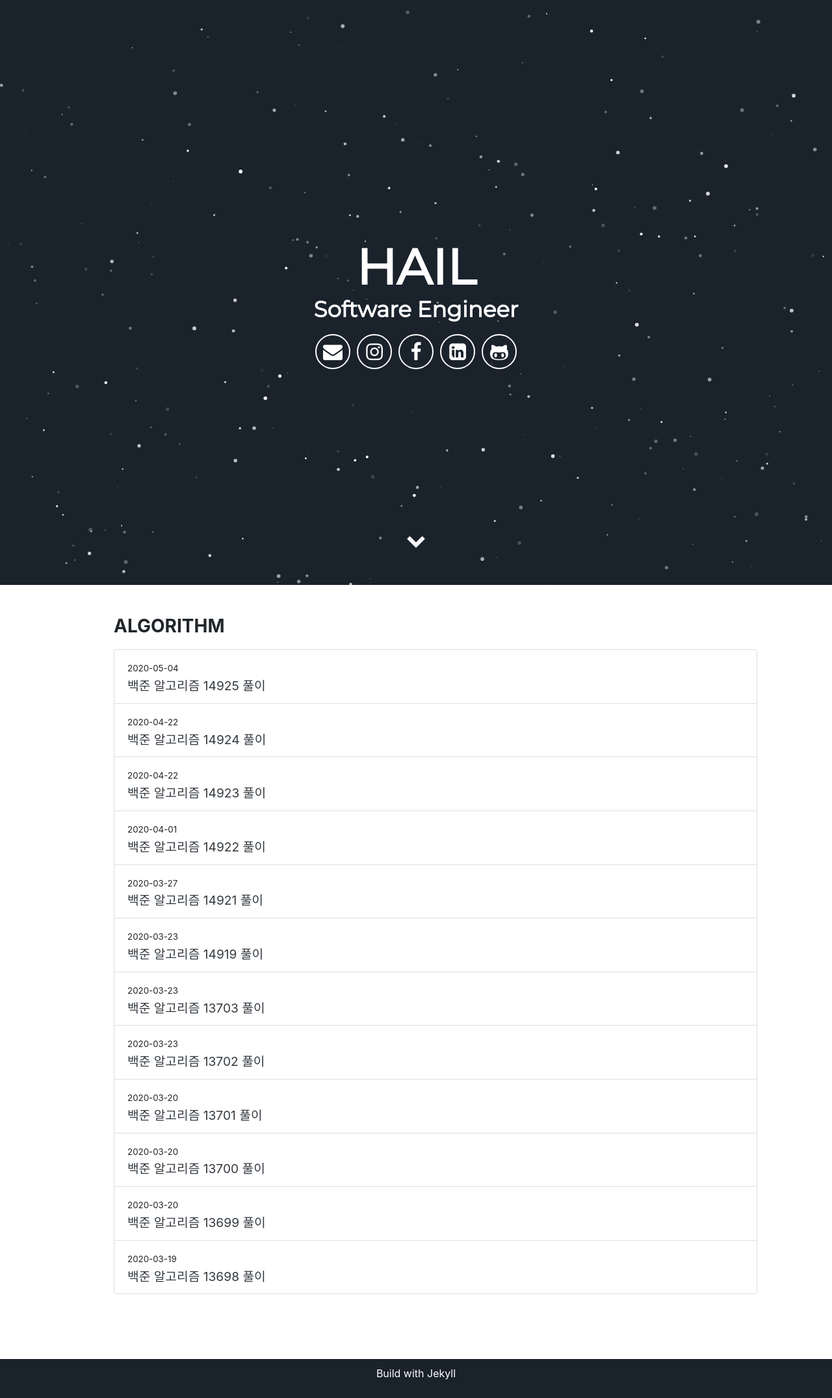
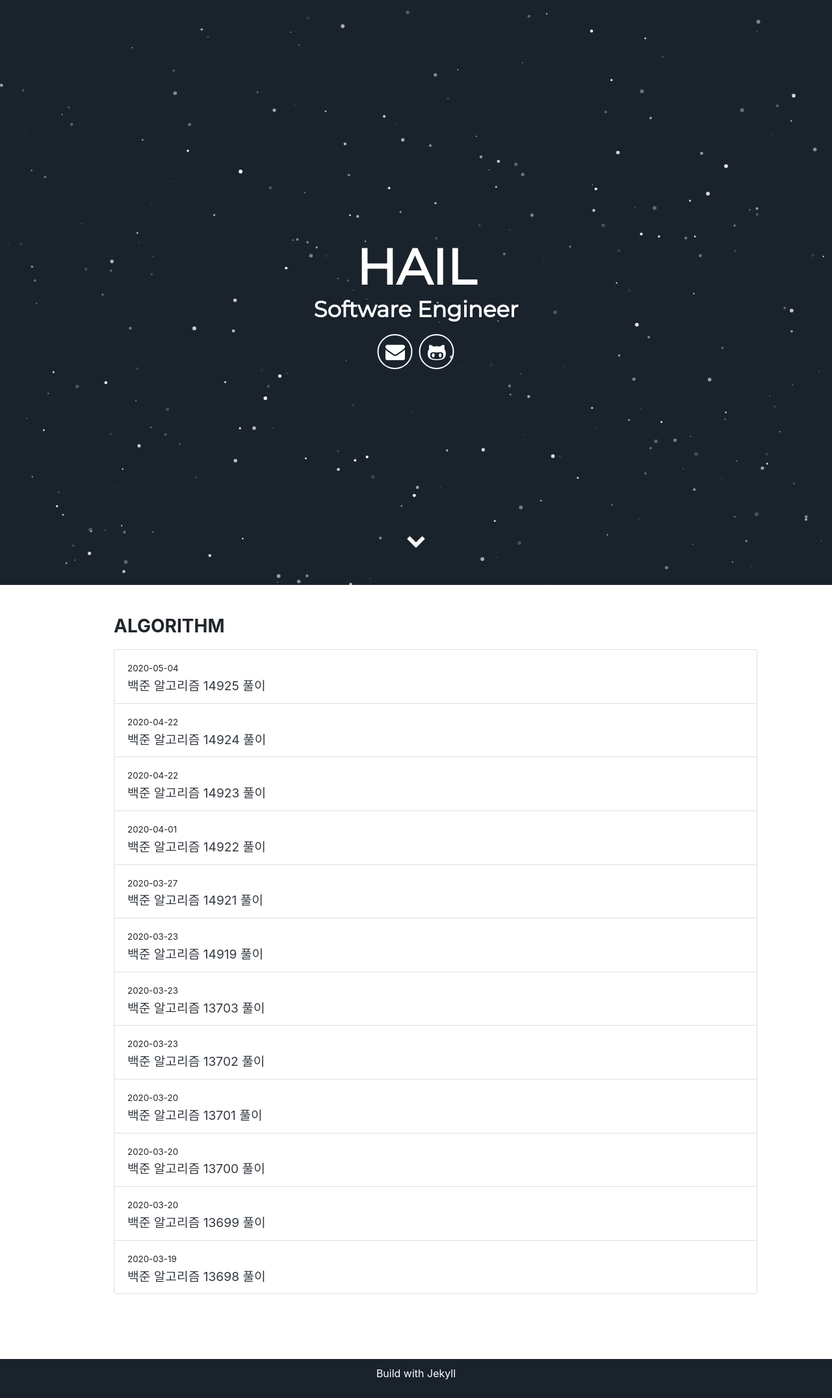
Before and after one commit to hail-kang/hail-kang.github.io, a Jekyll site: the page built from index.html, in a window 1280 px wide. Shown: the whole page at 65% size. Built offline with Jekyll 4.4.1, drawn with Linux system fonts in a browser that asks for light colours; some web fonts are replaced.

Commit message:
Update header.html

```diff
--- a/_includes/header.html
+++ b/_includes/header.html
@@ -5,11 +5,11 @@
         <span class="site-description">{{ site.user_title }}</span>
       </h1>
       <div class="header-icons">
-        <a aria-label="Send email" href="mailto:mauriurraco@gmail.com"><i class="icon fa fa-envelope"></i></a>
-        <a aria-label="My Instagram" target="_blank" href="#"><i class="icon fa fa-instagram" aria-hidden="true"></i></a>
+        <a aria-label="Send email" href="mailto:{{ site.email }}"><i class="icon fa fa-envelope"></i></a>
+        <!-- <a aria-label="My Instagram" target="_blank" href="#"><i class="icon fa fa-instagram" aria-hidden="true"></i></a>
         <a aria-label="My Facebook" target="_blank" href="#"><i class="icon fa fa-facebook" aria-hidden="true"></i></a>
-        <a aria-label="My LinkedIn" target="_blank" href="#"><i class="icon fa fa-linkedin-square" aria-hidden="true"></i></a>
-        <a aria-label="My Github" target="_blank" href="https://github.com/ehfkwlrnd"><i class="icon fa fa-github-alt" aria-hidden="true"></i></a>
+        <a aria-label="My LinkedIn" target="_blank" href="#"><i class="icon fa fa-linkedin-square" aria-hidden="true"></i></a> -->
+        <a aria-label="My Github" target="_blank" href="{{ site.github_href }}"><i class="icon fa fa-github-alt" aria-hidden="true"></i></a>
       </div>
       <div class="header-links">
       </div>
```
